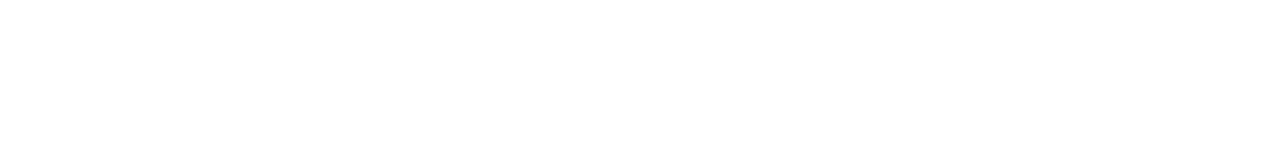
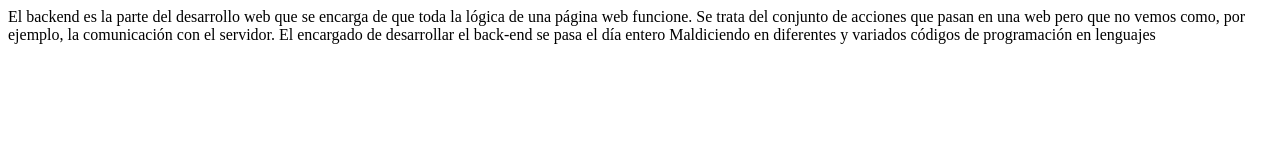
Before and after one commit to sebancho09/Taller, a plain HTML site: page Backend.html in a window 1280 px wide. Drawn offline with Linux system fonts and the light colour scheme.

Commit message:
cuarto commit

```diff
--- a/Backend.html
+++ b/Backend.html
@@ -8,6 +8,14 @@
 JAVA </title>
   </head>
   <body>
+    El backend es la parte del desarrollo web que se
+encarga de que toda la lógica de una página web
+funcione. Se trata del conjunto de acciones que
+pasan en una web pero que no vemos como, por
+ejemplo, la comunicación con el servidor.
+El encargado de desarrollar el back-end se pasa
+el día entero Maldiciendo en diferentes y
+variados códigos de programación en lenguajes
 
   </body>
 </html>
```
